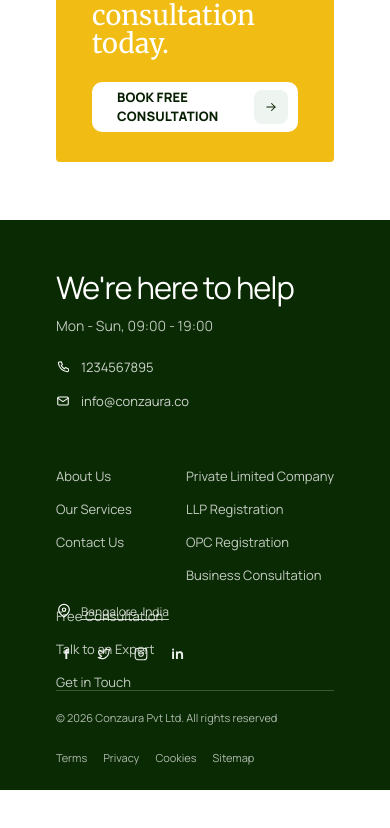
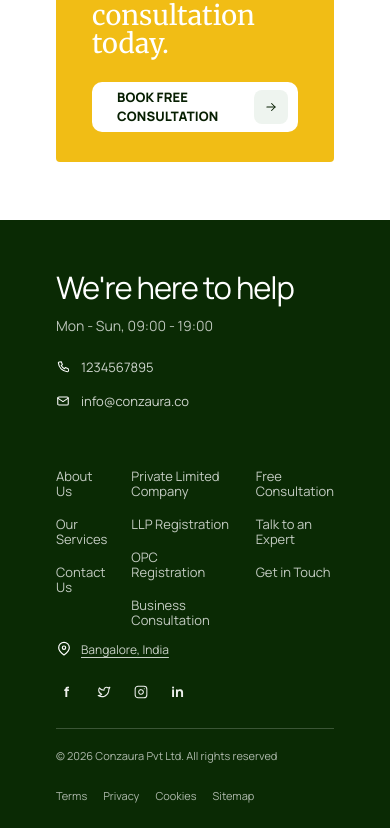
Before and after one commit to conzaura-biz/website, a React (Vite) app: page /about in a window 390 px wide. Shown: the part 3141-3969 px from the top of the page. Before the commit the page ends 3931 px from the top, so only its background shows below. Built offline with nearby package versions, Linux system fonts and the light colour scheme; no server answers.

Commit message:
Keep footer layout perfectly side-by-side with parallel location/socials on medium screens (<980px)

```diff
--- a/src/styles/global.css
+++ b/src/styles/global.css
@@ -564,10 +564,6 @@
   .story-photo-right { right: 3%; }
   .contact-info .section-title p { max-width: 730px; }
   .contact-form { padding-top: 0; max-width: 760px; }
-  .footer-main { min-height: 0; flex-direction: column; gap: 38px; padding-bottom: 100px; }
-  .footer-links { flex-direction: row; flex-wrap: wrap; gap: 38px 26px; margin-right: 0; width: 100%; justify-content: space-between; }
-  .footer-location { right: auto; left: 0; bottom: 70px; }
-  .socials { bottom: 25px; margin-top: 0; }
   .privacy-grid { grid-template-columns: repeat(2, 1fr); }
 }
 
@@ -678,7 +674,10 @@
 
   .footer { padding-top: 52px; }
   .footer-intro h2 { font-size: 31px; }
-  .footer-links { grid-template-columns: 1fr 1fr; gap: 26px 24px; }
+  .footer-main { min-height: 0; flex-direction: column; gap: 38px; padding-bottom: 100px; }
+  .footer-links { grid-template-columns: 1fr 1fr; gap: 26px 24px; width: 100%; margin-right: 0; }
+  .footer-location { right: auto; left: 0; bottom: 70px; }
+  .socials { bottom: 25px; margin-top: 0; }
   .footer-bottom { min-height: 0; padding: 19px 0 24px; flex-direction: column; align-items: flex-start; }
   .footer-bottom > div { flex-wrap: wrap; gap: 11px 16px; }
 }
```
